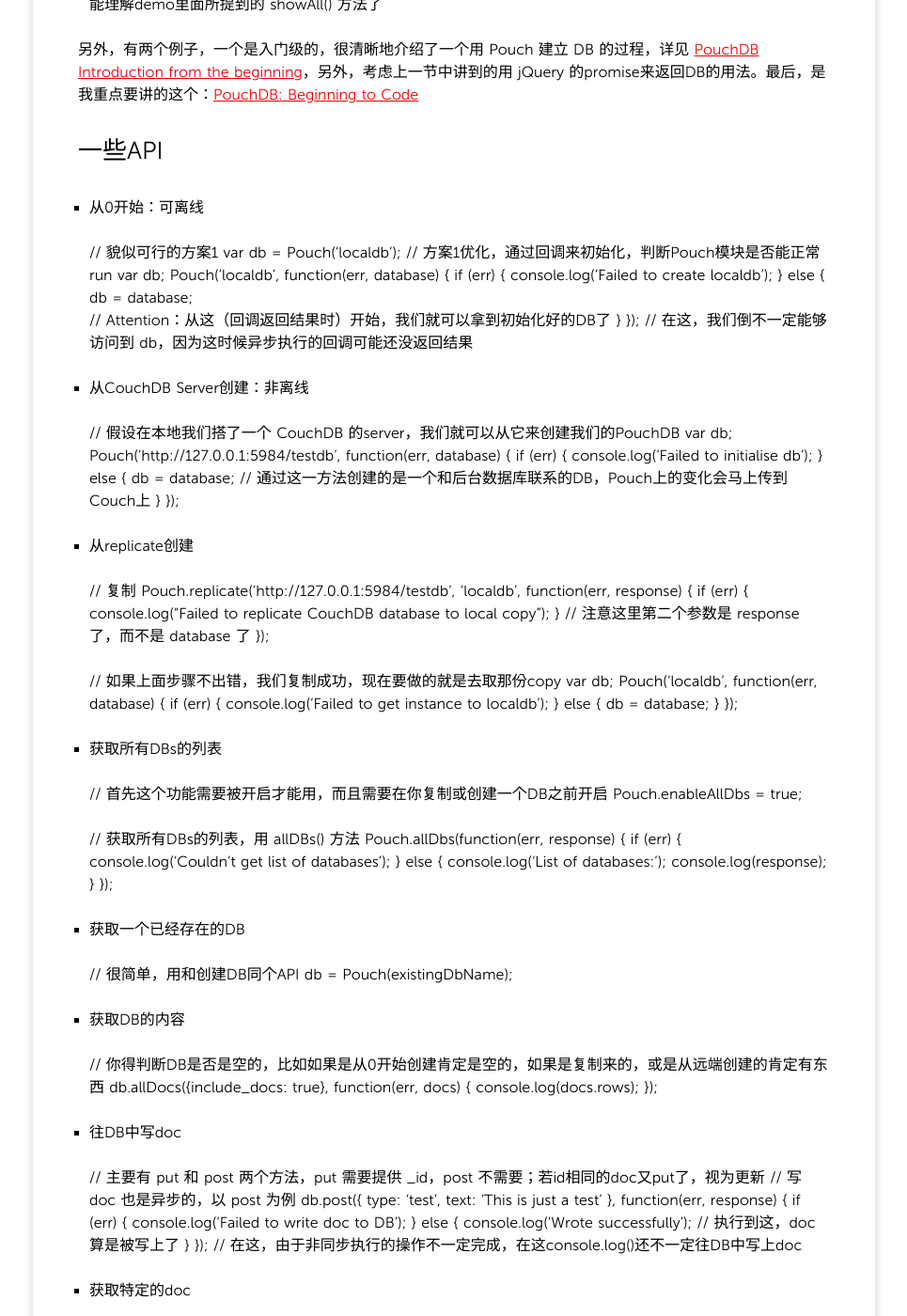
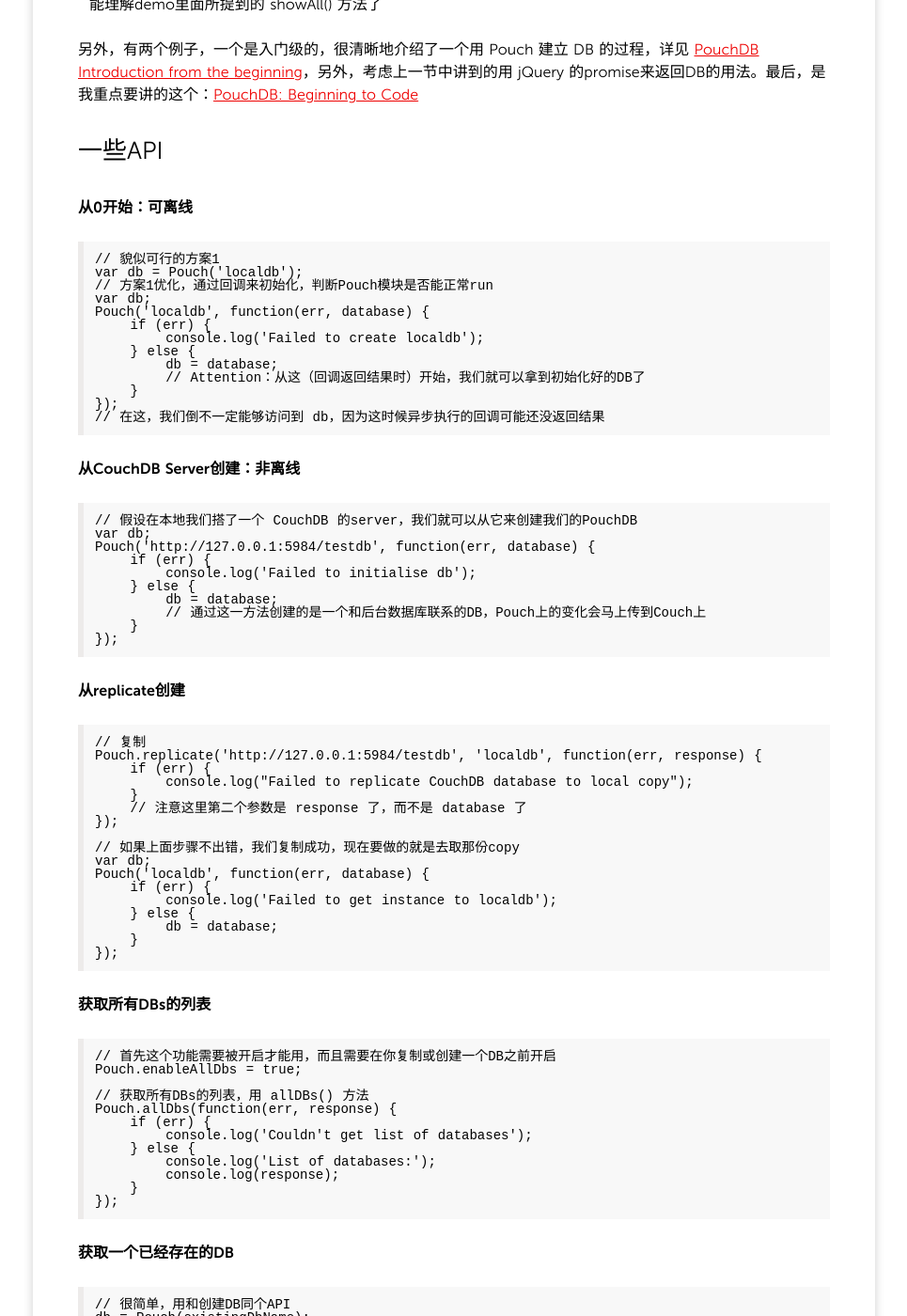
Before and after one commit to grahamle/grahamle.github.com, a Jekyll site: the page built from _posts/2013/11/2013-11-18-PouchDB.md, in a window 1280 px wide and 1400 px high, scrolled down 1427 px. Shown: the whole window at 94% size, without its empty margins (157-1122 px from the left). Built offline with Jekyll 4.4.1, drawn with Linux system fonts in a browser that asks for light colours; Markdown is read by kramdown in place of the engine named in the settings; comment, search, counter and statistics services are not loaded; some of the changed text lies outside the part shown.

Commit message:
fix format for PouchDB file

```diff
--- a/_posts/2013/11/2013-11-18-PouchDB.md
+++ b/_posts/2013/11/2013-11-18-PouchDB.md
@@ -49,7 +49,7 @@
 
 ## 一些API
 
-- 从0开始：可离线
+**从0开始：可离线**
 
     // 貌似可行的方案1
     var db = Pouch('localdb');
@@ -65,7 +65,7 @@
     });
     // 在这，我们倒不一定能够访问到 db，因为这时候异步执行的回调可能还没返回结果
 
-- 从CouchDB Server创建：非离线
+**从CouchDB Server创建：非离线**
 
     // 假设在本地我们搭了一个 CouchDB 的server，我们就可以从它来创建我们的PouchDB
     var db;
@@ -78,7 +78,7 @@
         }
     });
 
-- 从replicate创建
+**从replicate创建**
 
     // 复制
     Pouch.replicate('http://127.0.0.1:5984/testdb', 'localdb', function(err, response) {
@@ -98,7 +98,7 @@
         }
     });
 
-- 获取所有DBs的列表
+**获取所有DBs的列表**
 
     // 首先这个功能需要被开启才能用，而且需要在你复制或创建一个DB之前开启
     Pouch.enableAllDbs = true;
@@ -113,19 +113,19 @@
         }
     });
 
-- 获取一个已经存在的DB
+**获取一个已经存在的DB**
 
     // 很简单，用和创建DB同个API
     db = Pouch(existingDbName);
 
-- 获取DB的内容
+**获取DB的内容**
 
     // 你得判断DB是否是空的，比如如果是从0开始创建肯定是空的，如果是复制来的，或是从远端创建的肯定有东西
     db.allDocs({include_docs: true}, function(err, docs) {
         console.log(docs.rows);
     });
 
-- 往DB中写doc
+**往DB中写doc**
 
     // 主要有 put 和 post 两个方法，put 需要提供 _id，post 不需要；若id相同的doc又put了，视为更新
     // 写 doc 也是异步的，以 post 为例
@@ -142,7 +142,7 @@
     });
     // 在这，由于非同步执行的操作不一定完成，在这console.log()还不一定往DB中写上doc
 
-- 获取特定的doc
+**获取特定的doc**
 
     // 有一个 _id 那么就可以去取它所指定的doc了，通过 get() 方法
     db.get('known_doc_id', function(err, doc) {
@@ -153,7 +153,7 @@
         }
     });
 
-- 把本地修改推到远程
+**把本地修改推到远程**
 
     // 比如之前你是离线对本地DB进行了操作，现在又online了，要推回给远程这些change，
     // 这时候还是replicate，只不过把 from 和 to 的位置换一下就可以了
```
